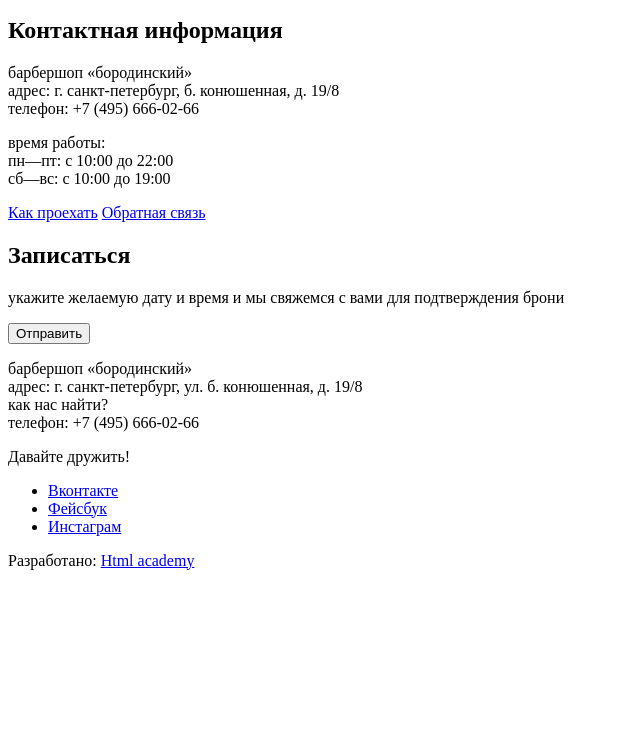
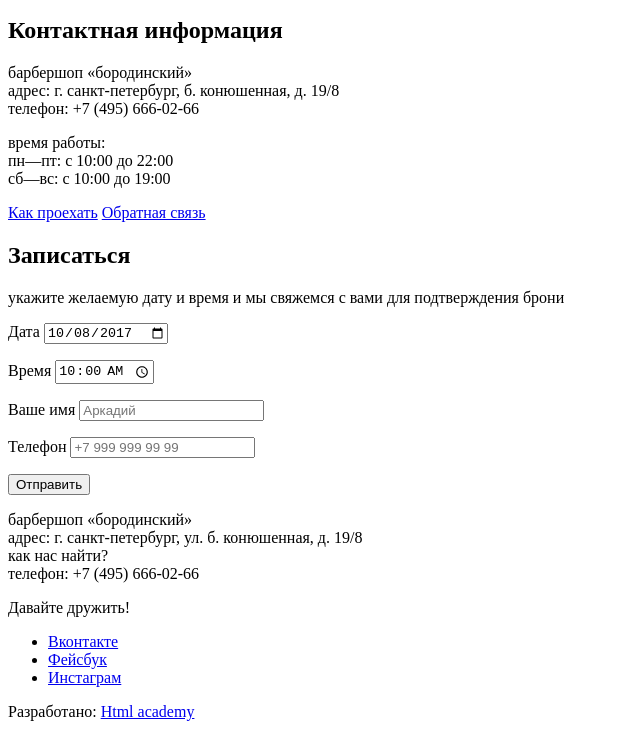
Before and after one commit to BloomingBurden/1_learn_project, a plain HTML site: page index.html in a window 1280 px wide. Shown: the part 1155-1892 px from the top of the page, without its empty margins (0-640 px from the left). Before the commit the page ends 1741 px from the top, so only its background shows below. Drawn offline with Linux system fonts and the light colour scheme.

Commit message:
Finished form in index.html

```diff
--- a/index.html
+++ b/index.html
@@ -102,10 +102,26 @@
         <h2 class="title sign__title">Записаться</h2>
         <p class="sign__text">укажите желаемую дату и время и мы свяжемся
           с вами для подтверждения брони</p>
-        <form action="#" class="sign__form">
-          <!-- Добавлю позже -->
+        <form class="sign__form" action="#" method="post">
+          <p class="sign__date">
+            <label for="sign-date">Дата</label>
+            <input id="sign-date" type="date" value="2017-10-08" name="date">
+          </p>
+          <p class="sign__time">
+            <label for="sign-time">Время</label>
+            <input id="sign-time" type="time" value="10:00" name="time">
+          </p>
+          <p class="sign__name">
+            <label for="sign-name">Ваше имя</label>
+            <input id="sign-name" type="text" value="" placeholder="Аркадий" name="name">
+          </p>
+          <p class="sign__phone">
+            <label for="sign-phone">Телефон</label>
+            <input id="sign-phone" type="tel" value="" placeholder="+7 999 999 99 99" name="phone">
+          </p>
+
         </form>
-        <button class="sign__button">Отправить</button>
+        <button class="sign__button" type="submit">Отправить</button>
       </section>
     </div>
   </main>
```
